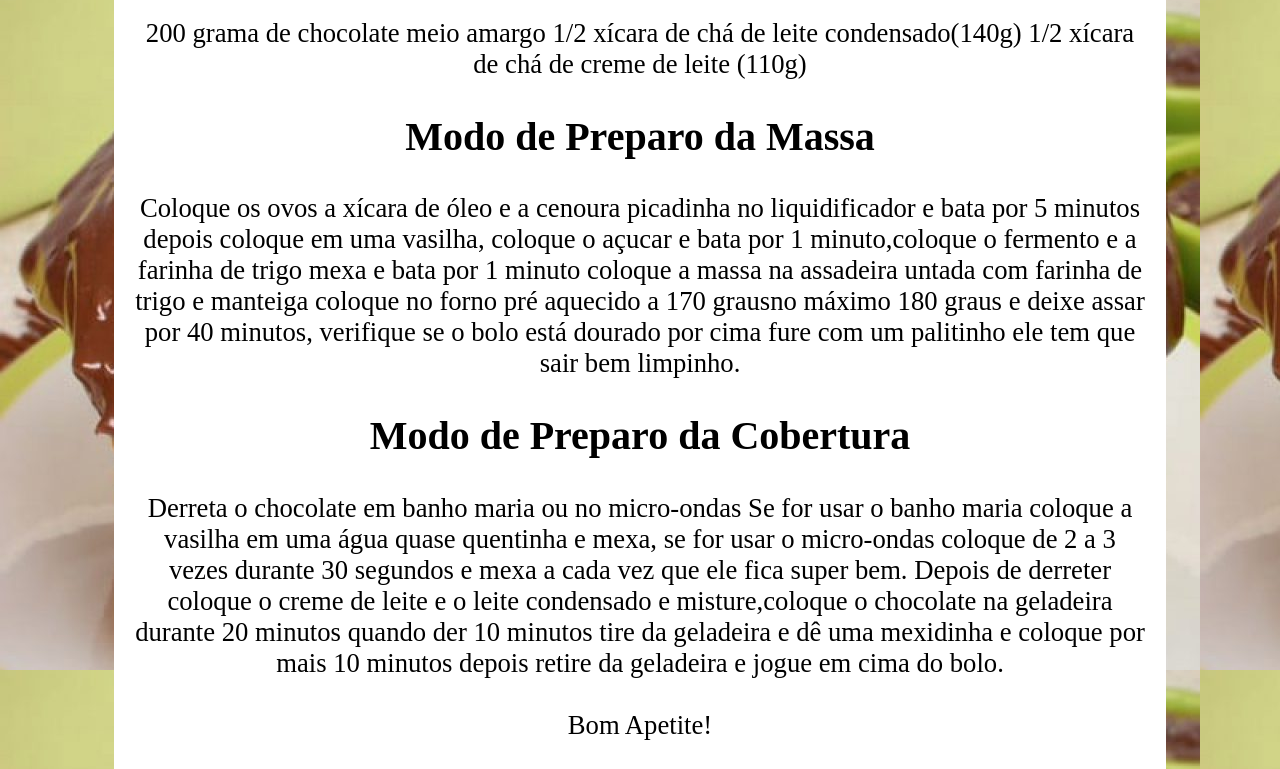
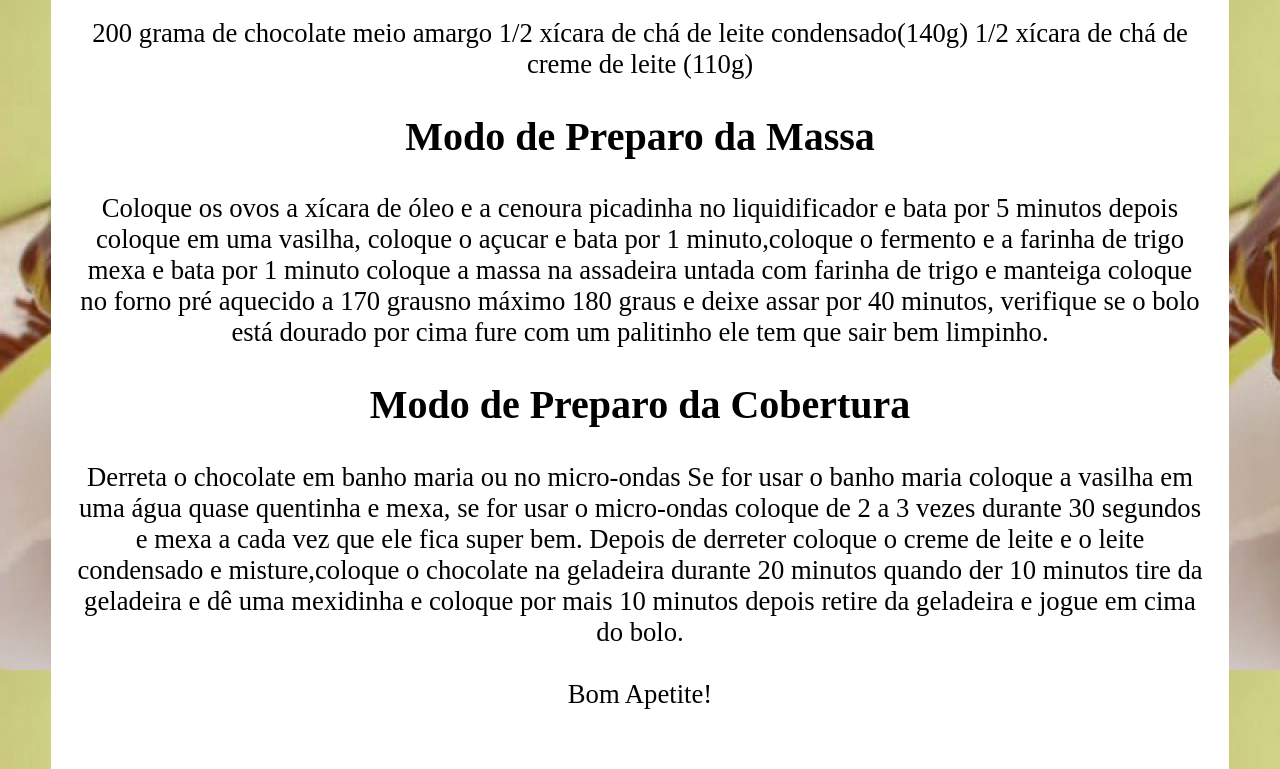
Before and after one commit to DaniloSoares89/YourCake, a plain HTML site: page index02.html in a window 1280 px wide. Shown: the part 680-1449 px from the top of the page. Drawn offline with Linux system fonts and the light colour scheme.

Commit message:
atualizei

```diff
--- a/index02.html
+++ b/index02.html
@@ -13,7 +13,7 @@
 }
 .main{
     height: 100%;
-    width: 80%;
+    width: 90%;
     background-color: white;
     padding: 20px;
     font-size: 20pt;
```
Also changed, not shown: index03.html (+1 -1 lines), index04.html (+1 -1 lines).
